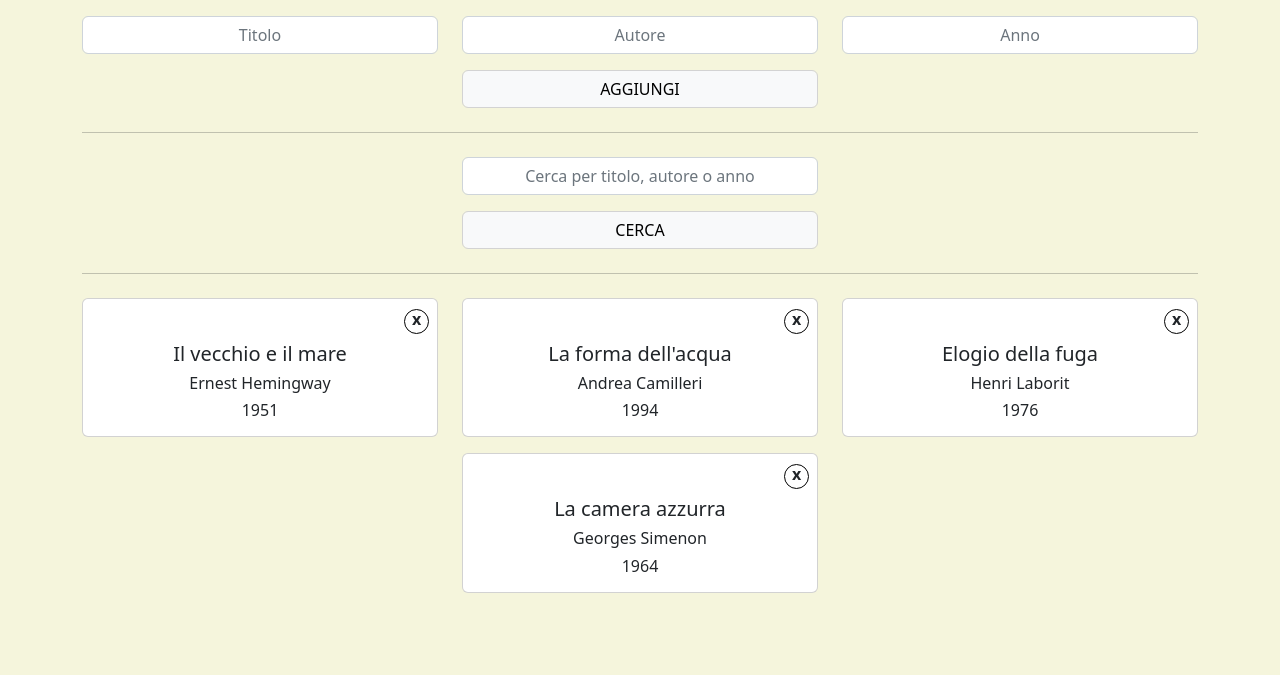
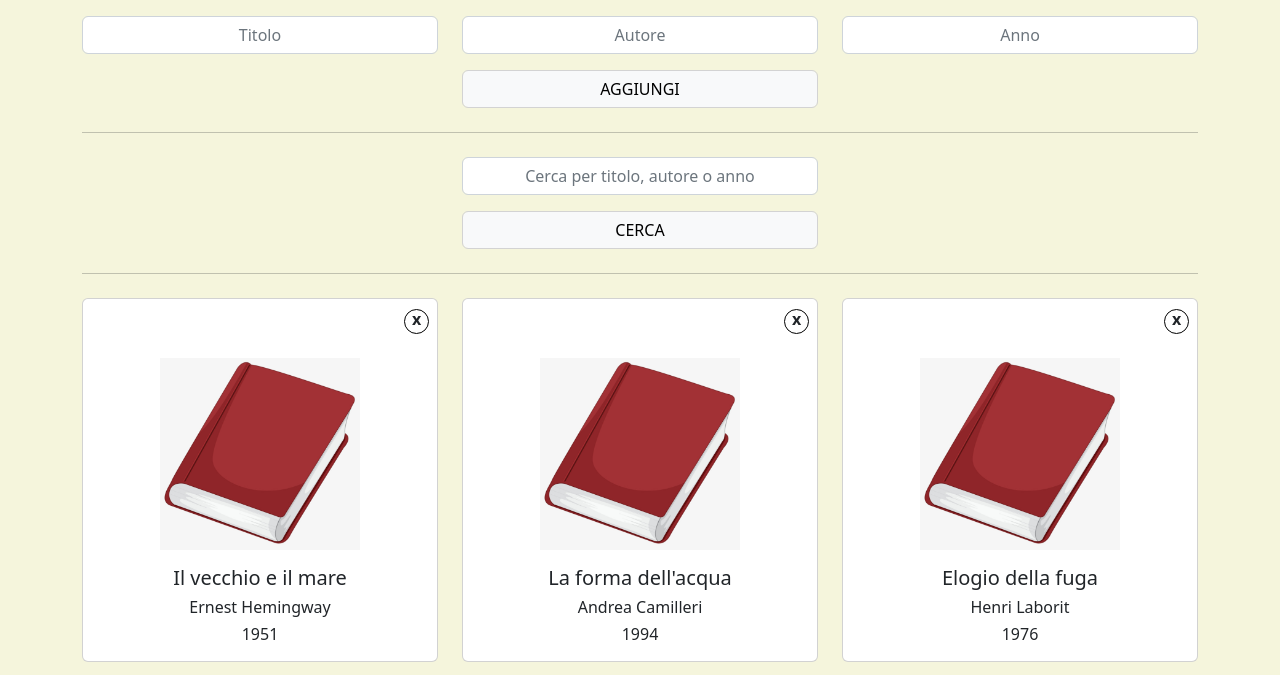
Before and after one commit to francesco-foglia/js-library, a plain HTML site: page index.html in a window 1280 px wide. Shown: the part 121-796 px from the top of the page. Drawn offline with nearby package versions, Linux system fonts and the light colour scheme.

Commit message:
Image in the project

```diff
--- a/css/style.css
+++ b/css/style.css
@@ -35,3 +35,9 @@ input:focus {
   font-weight: bold;
   cursor: pointer;
 }
+
+img {
+  width: 100%;
+  max-width: 200px;
+  margin: 1rem auto;
+}
--- a/js/script.js
+++ b/js/script.js
@@ -91,6 +91,7 @@ $(() => {
               <div class="btn_close close-${index} mb-2">
                 <span>x</span>
               </div>
+              <img src="img/book.jpg" alt="${element.title}">
               <h2 class="h5">${element.title}</h2>
               <h3 class="h6">${element.author}</h3>
               <h4 class="h6">${element.year}</h4>
```
Also changed, not shown: img/book.jpg (added), 1 other file.
